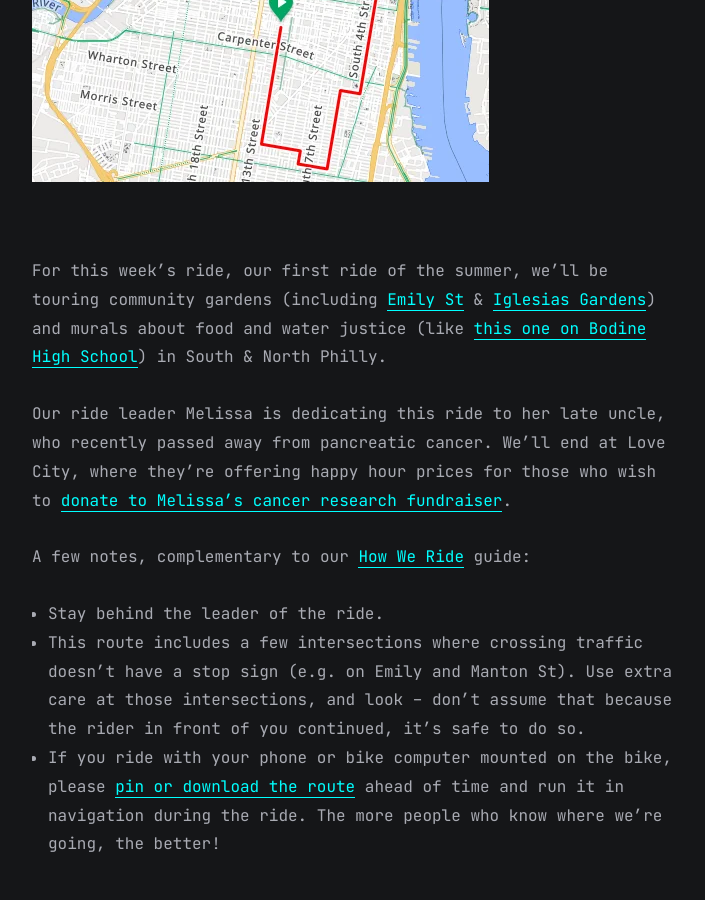
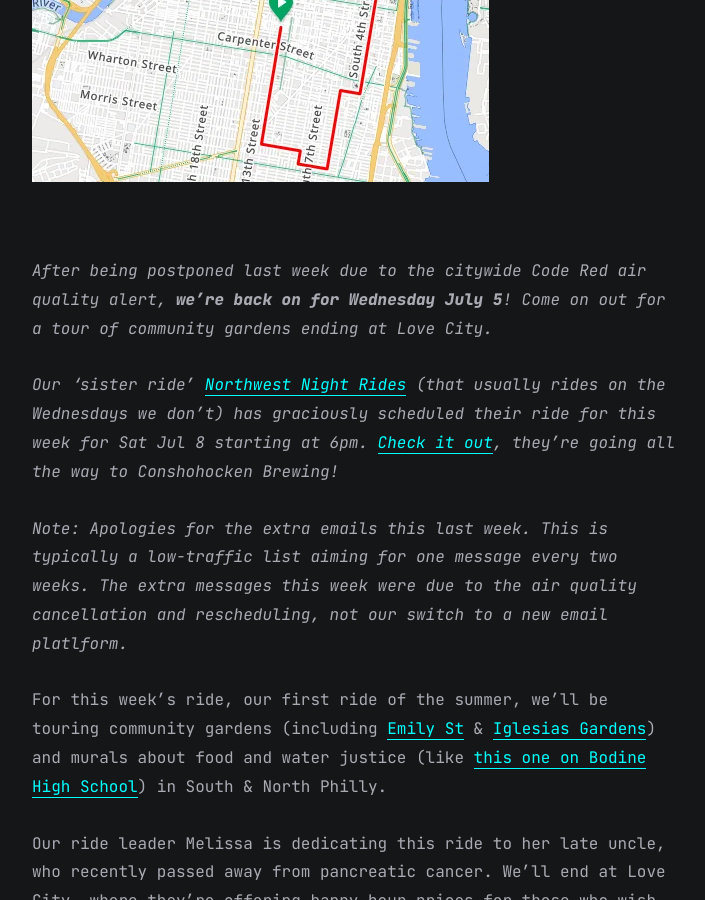
Before and after one commit to wednightrides/wednightrides.github.io, a Jekyll site: the page built from all_collections/_posts/2023-07-05-ride.md, in a window 1280 px wide and 900 px high, scrolled down 904 px. Shown: the whole window, without its empty margins (283-988 px from the left). Built offline with Jekyll 4.4.1, drawn with Linux system fonts in a browser that asks for light colours; nearby versions of some CDN libraries.

Commit message:
add more context

```diff
--- a/all_collections/_posts/2023-07-05-ride.md
+++ b/all_collections/_posts/2023-07-05-ride.md
@@ -16,6 +16,12 @@ ride_with_gps_link: https://ridewithgps.com/routes/43430306
 route_image: 2023-06-28_route.png
 ---
 
+_After being postponed last week due to the citywide Code Red air quality alert, **we're back on for Wednesday July 5**! Come on out for a tour of community gardens ending at Love City._
+
+_Our 'sister ride' [Northwest Night Rides](https://www.instagram.com/nwnightrides/) (that usually rides on the Wednesdays we don't) has graciously scheduled their ride for this week for Sat Jul 8 starting at 6pm. [Check it out](https://www.instagram.com/p/CuNzeZVOGj2/), they're going all the way to Conshohocken Brewing!_
+
+_Note: Apologies for the extra emails this last week. This is typically a low-traffic list aiming for one message every two weeks. The extra messages this week were due to the air quality cancellation and rescheduling, not our switch to a new email platlform._
+
 For this week's ride, our first ride of the summer, we'll be touring community gardens (including [Emily St](https://www.ngtrust.org/growing-home/) & [Iglesias Gardens](https://iglesiasgardens.com/)) and murals about food and water justice (like [this one on Bodine High School](https://www.muralarts.org/artworks/reading-the-flow-and-chainlinkgreen/)) in South & North Philly.
 
 Our ride leader Melissa is dedicating this ride to her late uncle, who recently passed away from pancreatic cancer. We'll end at Love City, where they're offering happy hour prices for those who wish to [donate to Melissa's cancer research fundraiser](https://profile.pmc.org/MS0448).
```
